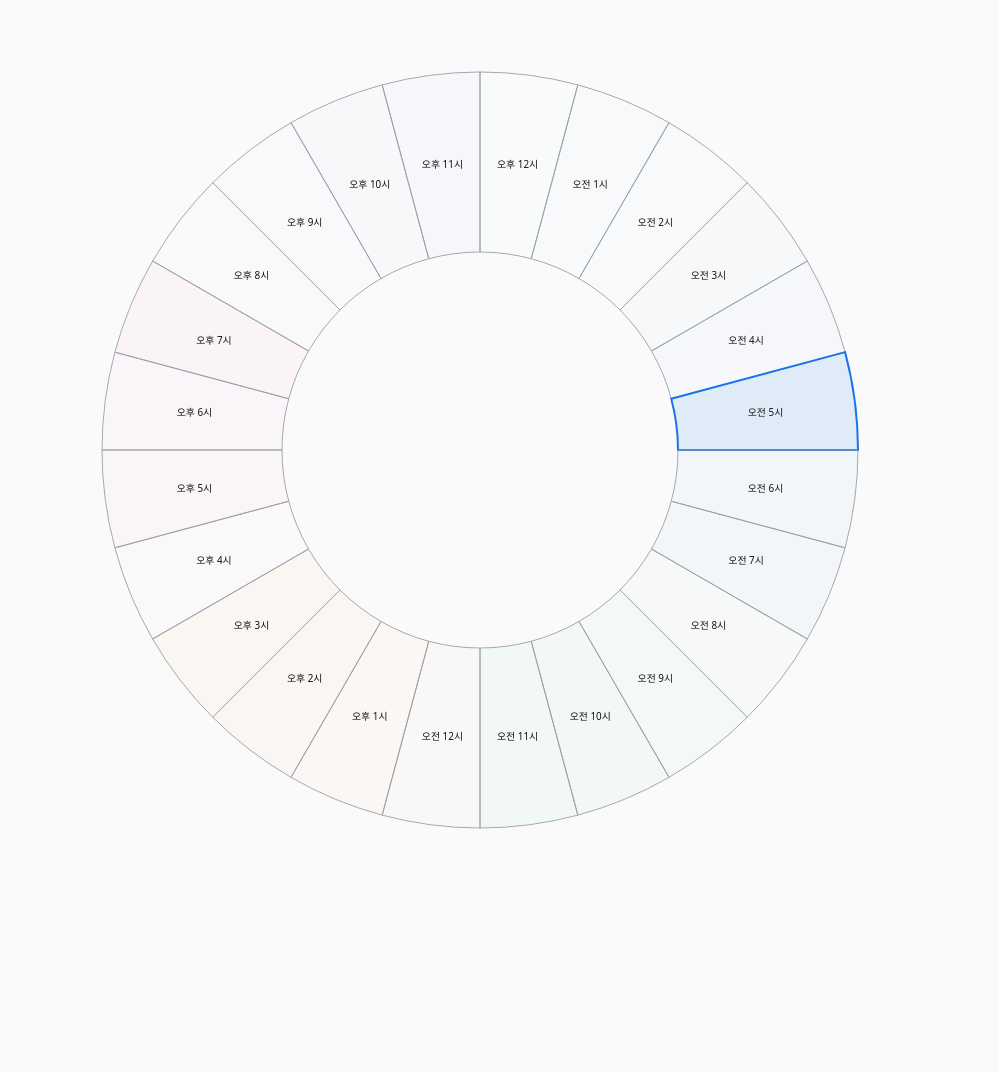
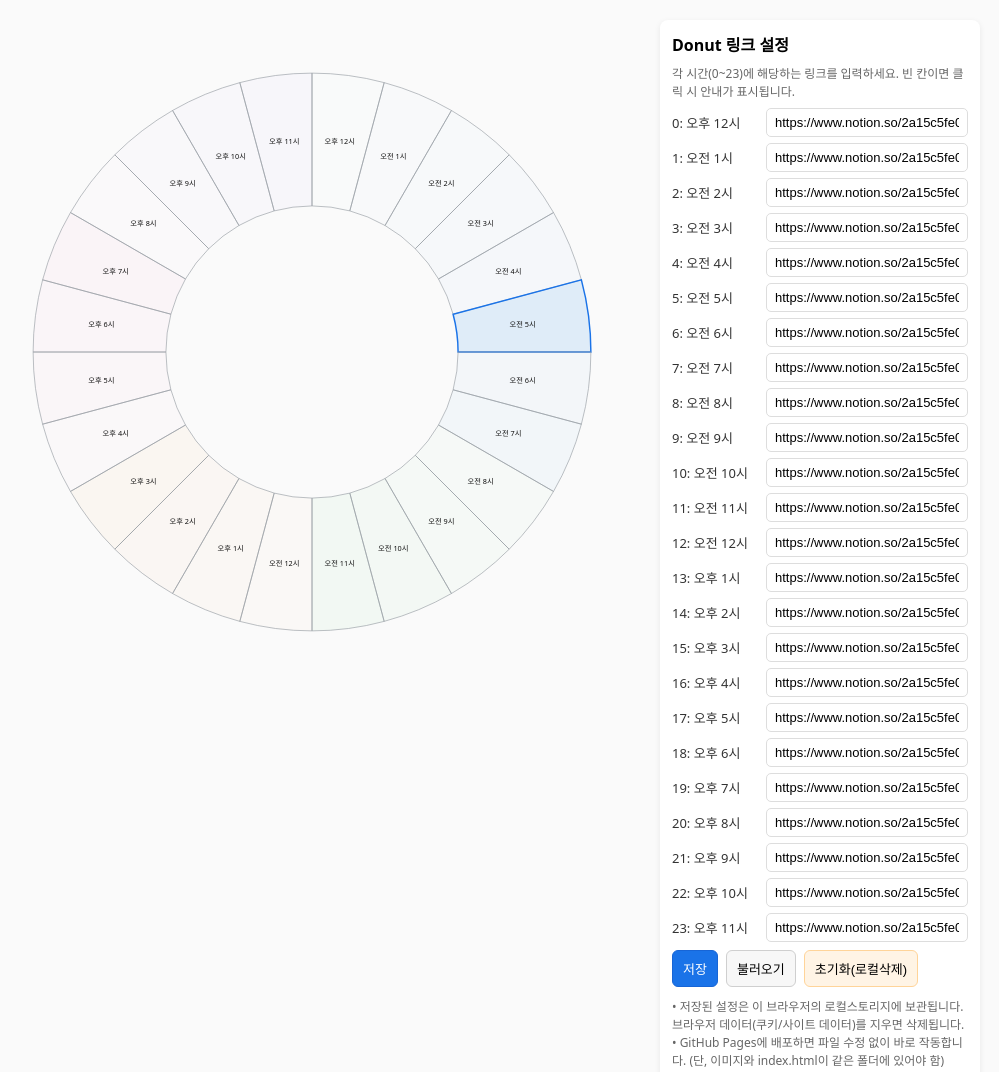
Before and after one commit to muganghskim/donut_timetable, a plain HTML site: page index.html in a window 1280 px wide. Shown: the whole page, without its empty margins (160-1159 px from the left). Before the commit the page ends 900 px from the top, so only its background shows below. Drawn offline with Linux system fonts and the light colour scheme.

Commit message:
로컬 스토리지에서 가져오도록 수정

```diff
--- a/index.html
+++ b/index.html
@@ -14,8 +14,11 @@
     justify-content: center;
     min-height: 100vh;
     background: #fafafa;
+    padding: 20px;
+    box-sizing: border-box;
   }
-  .wrap { width: min(90vw, var(--size)); position: relative; }
+  .wrap { width: min(1000px, calc(100% - 40px)); position: relative; display:grid; grid-template-columns: 1fr 320px; gap:16px; align-items:start; }
+  .preview { width: 100%; position: relative; }
   .donut-img { width: 100%; height: auto; display: block; border-radius: 8px; }
   .overlay { position: absolute; inset: 0; display: flex; align-items: center; justify-content: center; pointer-events: none; }
   svg { width: 100%; height: 100%; pointer-events: auto; }
@@ -23,12 +26,29 @@
   .slice:hover { opacity: .85; transform: scale(1.02); }
   .slice.active { fill-opacity: 0.28 !important; stroke: #1a73e8 !important; stroke-width: 2.2; }
   .label { font-size: 11px; text-anchor: middle; dominant-baseline: central; fill: #111; pointer-events: none; font-weight:500; }
-  .controls { text-align: center; font-size: 14px; color: #444; margin-top: 10px; }
-  .note { font-size: 13px; color:#666; margin-top:6px; }
+
+  /* 설정 패널 */
+  #setupForm { background:#fff; border-radius:8px; padding:12px; box-shadow: 0 2px 6px rgba(0,0,0,0.08); height:calc(100% - 0px); overflow:auto; }
+  #setupForm h3 { margin:0 0 8px 0; font-size:16px; }
+  .inputs { display:grid; grid-template-columns: repeat(1, 1fr); gap:6px; }
+  .hour-row { display:flex; gap:8px; align-items:center; }
+  .hour-row label { min-width:86px; font-size:13px; color:#333; }
+  .hour-row input[type="url"] { flex:1; padding:6px 8px; border:1px solid #ddd; border-radius:5px; font-size:13px; }
+  .form-actions { display:flex; gap:8px; margin-top:8px; }
+  .btn { padding:8px 10px; border-radius:6px; border:1px solid #cfcfcf; background:#f7f7f7; cursor:pointer; font-size:13px; }
+  .btn.primary { background:#1a73e8; color:#fff; border-color:#1765d6; }
+  .btn.warn { background:#fff4e5; border-color:#ffd499; }
+  .small-note { font-size:12px; color:#666; margin-top:8px; }
+
+  @media (max-width: 920px) {
+    .wrap { grid-template-columns: 1fr; }
+    #setupForm { height:auto; max-height:50vh; }
+  }
 </style>
 </head>
 <body>
 <div class="wrap">
+  <div class="preview">
     <!-- Replace this src with your public image URL (or keep pie2.png in the same folder when hosting) -->
     <img id="donutImg" class="donut-img" src="./pie2.png" alt="Donut timetable image" />
     <div class="overlay" role="presentation">
@@ -36,29 +56,40 @@
     </div>
   </div>
 
-<!-- <div class="controls">
-  <div>• URL 쿼리 <code>?active=HH</code> 가 있으면 해당 시각(HH) 조각 강조 (예: <code>?active=15</code>)</div>
-  <div class="note">• 쿼리 없으면 방문자의 로컬 시간으로 자동 강조됩니다. • 각 조각 클릭 시 slices 배열에 설정한 URL이 새 탭으로 열립니다.</div>
-</div> -->
+  <form id="setupForm" onsubmit="return false;">
+    <h3>Donut 링크 설정</h3>
+    <div class="small-note">각 시간(0~23)에 해당하는 링크를 입력하세요. 빈 칸이면 클릭 시 안내가 표시됩니다.</div>
+    <div id="inputs" class="inputs" style="margin-top:8px;"></div>
+
+    <div class="form-actions">
+      <button id="saveBtn" class="btn primary" type="button">저장</button>
+      <button id="loadBtn" class="btn" type="button">불러오기</button>
+      <button id="clearBtn" class="btn warn" type="button">초기화(로컬삭제)</button>
+    </div>
+
+    <div class="small-note" style="margin-top:10px;">
+      • 저장된 설정은 이 브라우저의 로컬스토리지에 보관됩니다. 브라우저 데이터(쿠키/사이트 데이터)를 지우면 삭제됩니다.<br>
+      • GitHub Pages에 배포하면 파일 수정 없이 바로 작동합니다. (단, 이미지와 index.html이 같은 폴더에 있어야 함)
+    </div>
+  </form>
+</div>
 
 <script>
-/* ========== 사용자 설정 (여기에 각 시간대별 실제 URL 넣으세요) ==========
-   현재 예시는 "https://www.notion.so/yourworkspace/..." 형태의 플레이스홀더 링크가 들어있습니다.
-   배포 전 반드시 자신의 실제 Notion 공유 링크(또는 다른 URL)로 대체하세요. */
-const slices = [
-  "https://www.notion.so/2a15c5fe006280f9848ff05626872232?p=2a15c5fe0062807088cff5ab905d6e4e&pm=s", // 오후 12시
-  "https://www.notion.so/2a15c5fe006280f9848ff05626872232?p=2a25c5fe00628052a844e8a965d970c2&pm=s", // 오전 1시
-  "https://www.notion.so/2a15c5fe006280f9848ff05626872232?p=2a25c5fe00628062a540de1854d44197&pm=s", // 오전 2시
-  "https://www.notion.so/2a15c5fe006280f9848ff05626872232?p=2a25c5fe006280388d7cffe0f4b0d5e6&pm=s", // 오전 3시
-  "https://www.notion.so/2a15c5fe006280f9848ff05626872232?p=2a25c5fe00628040bf8cc3c40f39376f&pm=s", // 오전 4시
-  "https://www.notion.so/2a15c5fe006280f9848ff05626872232?p=2a25c5fe0062802798eaf56e9997f040&pm=s", // 오전 5시
-  "https://www.notion.so/2a15c5fe006280f9848ff05626872232?p=2a25c5fe006280918cc7cf175d2229f4&pm=s", // 오전 6시
-  "https://www.notion.so/2a15c5fe006280f9848ff05626872232?p=2a25c5fe006280b5829dd6b9103f1f76&pm=s", // 오전 7시
-  "https://www.notion.so/2a15c5fe006280f9848ff05626872232?p=2a25c5fe006280ca8b8dea78ca95efca&pm=s", // 오전 8시
-  "https://www.notion.so/2a15c5fe006280f9848ff05626872232?p=2a25c5fe0062809d8ed6c8d4fc586d26&pm=s", // 오전 9시
-  "https://www.notion.so/2a15c5fe006280f9848ff05626872232?p=2a25c5fe0062809e8897da7b86e29004&pm=s", // 오전 10시
-  "https://www.notion.so/2a15c5fe006280f9848ff05626872232?p=2a25c5fe006280008c9bd856233e5ff8&pm=s", // 오전 11시
-  "https://www.notion.so/2a15c5fe006280f9848ff05626872232?p=2a25c5fe006280558f47ceb967c9c697&pm=s", // 오전 12시
+/* ========== 기본값 (템플릿 배포 시 폴백으로 사용됩니다) ========== */
+const defaultSlices = [
+  "https://www.notion.so/2a15c5fe006280f9848ff05626872232?p=2a15c5fe0062807088cff5ab905d6e4e&pm=s",
+  "https://www.notion.so/2a15c5fe006280f9848ff05626872232?p=2a25c5fe00628052a844e8a965d970c2&pm=s",
+  "https://www.notion.so/2a15c5fe006280f9848ff05626872232?p=2a25c5fe00628062a540de1854d44197&pm=s",
+  "https://www.notion.so/2a15c5fe006280f9848ff05626872232?p=2a25c5fe006280388d7cffe0f4b0d5e6&pm=s",
+  "https://www.notion.so/2a15c5fe006280f9848ff05626872232?p=2a25c5fe00628040bf8cc3c40f39376f&pm=s",
+  "https://www.notion.so/2a15c5fe006280f9848ff05626872232?p=2a25c5fe0062802798eaf56e9997f040&pm=s",
+  "https://www.notion.so/2a15c5fe006280f9848ff05626872232?p=2a25c5fe006280918cc7cf175d2229f4&pm=s",
+  "https://www.notion.so/2a15c5fe006280f9848ff05626872232?p=2a25c5fe006280b5829dd6b9103f1f76&pm=s",
+  "https://www.notion.so/2a15c5fe006280f9848ff05626872232?p=2a25c5fe006280ca8b8dea78ca95efca&pm=s",
+  "https://www.notion.so/2a15c5fe006280f9848ff05626872232?p=2a25c5fe0062809d8ed6c8d4fc586d26&pm=s",
+  "https://www.notion.so/2a15c5fe006280f9848ff05626872232?p=2a25c5fe0062809e8897da7b86e29004&pm=s",
+  "https://www.notion.so/2a15c5fe006280f9848ff05626872232?p=2a25c5fe006280008c9bd856233e5ff8&pm=s",
+  "https://www.notion.so/2a15c5fe006280f9848ff05626872232?p=2a25c5fe006280558f47ceb967c9c697&pm=s",
   "https://www.notion.so/2a15c5fe006280f9848ff05626872232?p=2a25c5fe00628049aba8c6732246d080&pm=s",
   "https://www.notion.so/2a15c5fe006280f9848ff05626872232?p=2a25c5fe0062805d96a6e66b52824870&pm=s",
   "https://www.notion.so/2a15c5fe006280f9848ff05626872232?p=2a25c5fe006280bca8c8e02b817e801f&pm=s",
@@ -72,6 +103,8 @@ const slices = [
   "https://www.notion.so/2a15c5fe006280f9848ff05626872232?p=2a25c5fe006280fa9f0ce7a06f0b1fda&pm=s"
 ];
 /* ====================================================================== */
+
+const STORAGE_KEY = 'donut_slices';
 
 // 색상, geometry
 const colors = [
@@ -130,7 +163,37 @@ function getInitialActiveIndex() {
 
 let activeIdx = getInitialActiveIndex();
 
-// create sectors and labels
+/* ======= storage helpers ======= */
+function readSlicesFromStorage() {
+  try {
+    const raw = localStorage.getItem(STORAGE_KEY);
+    if (!raw) return null;
+    const arr = JSON.parse(raw);
+    if (!Array.isArray(arr)) return null;
+    return arr;
+  } catch (e) {
+    return null;
+  }
+}
+function writeSlicesToStorage(arr) {
+  try {
+    localStorage.setItem(STORAGE_KEY, JSON.stringify(arr));
+    return true;
+  } catch (e) {
+    return false;
+  }
+}
+function getSliceUrl(idx) {
+  const stored = readSlicesFromStorage();
+  if (stored && stored[idx]) return stored[idx];
+  return defaultSlices[idx] || '';
+}
+
+/* ======= build SVG slices and labels ======= */
+function buildDonut() {
+  // clear any existing
+  while (svg.firstChild) svg.removeChild(svg.firstChild);
+
   for (let i = 0; i < total; i++) {
     const a0 = startOffset + (i/total) * Math.PI*2;
     const a1 = startOffset + ((i+1)/total) * Math.PI*2;
@@ -144,14 +207,14 @@ for (let i = 0; i < total; i++) {
     path.setAttribute("stroke-width", "1");
     path.classList.add("slice");
 
-  // click handler: set active + open link
+    // click handler: set active + open link (use storage)
     (function(idx, node){
       node.addEventListener('click', function(e){
         e.preventDefault();
         setActive(idx);
-      const url = slices[idx] || "#";
-      if (url.startsWith("#")) {
-        alert(`${hourLabel(idx)} 클릭됨 (placeholder link). 실제 URL로 slices[${idx}]를 교체하세요.`);
+        const url = getSliceUrl(idx) || "#";
+        if (!url || url.startsWith("#")) {
+          alert(`${hourLabel(idx)} 클릭됨 — 링크가 설정되어 있지 않습니다.\n설정 창에서 URL을 입력하고 저장하세요.`);
         } else {
           window.open(url, "_blank");
         }
@@ -171,8 +234,9 @@ for (let i = 0; i < total; i++) {
     svg.appendChild(path);
     svg.appendChild(text);
   }
+}
 
-// setActive function
+/* setActive function */
 function setActive(i) {
   const all = svg.querySelectorAll(".slice");
   all.forEach((s, idx) => {
@@ -191,10 +255,11 @@ function setActive(i) {
   activeIdx = i;
 }
 
-// initial highlight
+/* initial render */
+buildDonut();
 setActive(activeIdx);
 
-// Optional: allow left/right arrow to change active slice (for keyboard users)
+/* keyboard support */
 document.addEventListener('keydown', function(e){
   if (e.key === 'ArrowRight') {
     setActive((activeIdx + 1) % total);
@@ -202,6 +267,69 @@ document.addEventListener('keydown', function(e){
     setActive((activeIdx - 1 + total) % total);
   }
 });
+
+/* ======= Setup form: build inputs, load/save behavior ======= */
+(function setupPanel() {
+  const inputsWrap = document.getElementById('inputs');
+  const saveBtn = document.getElementById('saveBtn');
+  const loadBtn = document.getElementById('loadBtn');
+  const clearBtn = document.getElementById('clearBtn');
+
+  // create 24 input rows
+  for (let i = 0; i < 24; i++) {
+    const row = document.createElement('div');
+    row.className = 'hour-row';
+    const label = document.createElement('label');
+    label.setAttribute('for', 'slice-'+i);
+    label.textContent = `${i}: ${hourLabel(i)}`;
+    const inp = document.createElement('input');
+    inp.type = 'url';
+    inp.id = 'slice-'+i;
+    inp.placeholder = 'https://example.com/... (빈칸 가능)';
+    inp.style.minWidth = '120px';
+    row.appendChild(label);
+    row.appendChild(inp);
+    inputsWrap.appendChild(row);
+  }
+
+  function loadToForm() {
+    const stored = readSlicesFromStorage();
+    for (let i = 0; i < 24; i++) {
+      const el = document.getElementById('slice-'+i);
+      if (stored && stored[i]) el.value = stored[i];
+      else el.value = defaultSlices[i] || '';
+    }
+  }
+
+  function saveFromForm() {
+    const arr = [];
+    for (let i = 0; i < 24; i++) {
+      const v = document.getElementById('slice-'+i).value.trim();
+      arr.push(v);
+    }
+    const ok = writeSlicesToStorage(arr);
+    if (ok) {
+      alert('설정이 저장되었습니다. (로컬스토리지)');
+      // re-render behavior depends only on getSliceUrl so no need to rebuild donut, but good to notify
+    } else {
+      alert('저장에 실패했습니다. 브라우저 설정을 확인하세요.');
+    }
+  }
+
+  function clearStorageAndReset() {
+    localStorage.removeItem(STORAGE_KEY);
+    loadToForm();
+    alert('로컬 저장된 설정을 제거하고 기본값으로 복원했습니다.');
+  }
+
+  // bind
+  saveBtn.addEventListener('click', saveFromForm);
+  loadBtn.addEventListener('click', loadToForm);
+  clearBtn.addEventListener('click', clearStorageAndReset);
+
+  // populate with stored or defaults on open
+  loadToForm();
+})();
 </script>
 </body>
 </html>
```
Also changed, not shown: slices.json (deleted, +0 -26 lines). Lines whose indentation alone changed are shown as unchanged.
